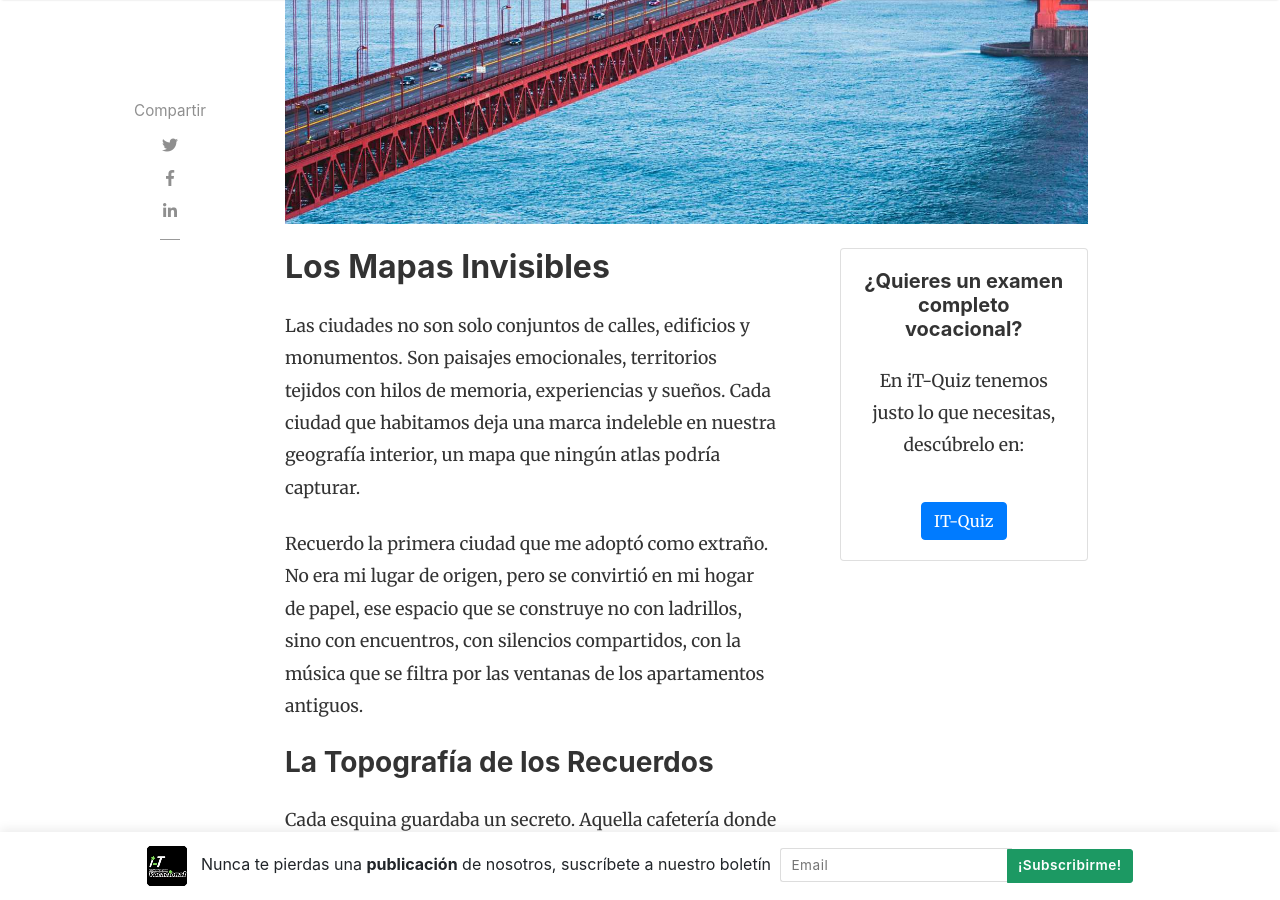
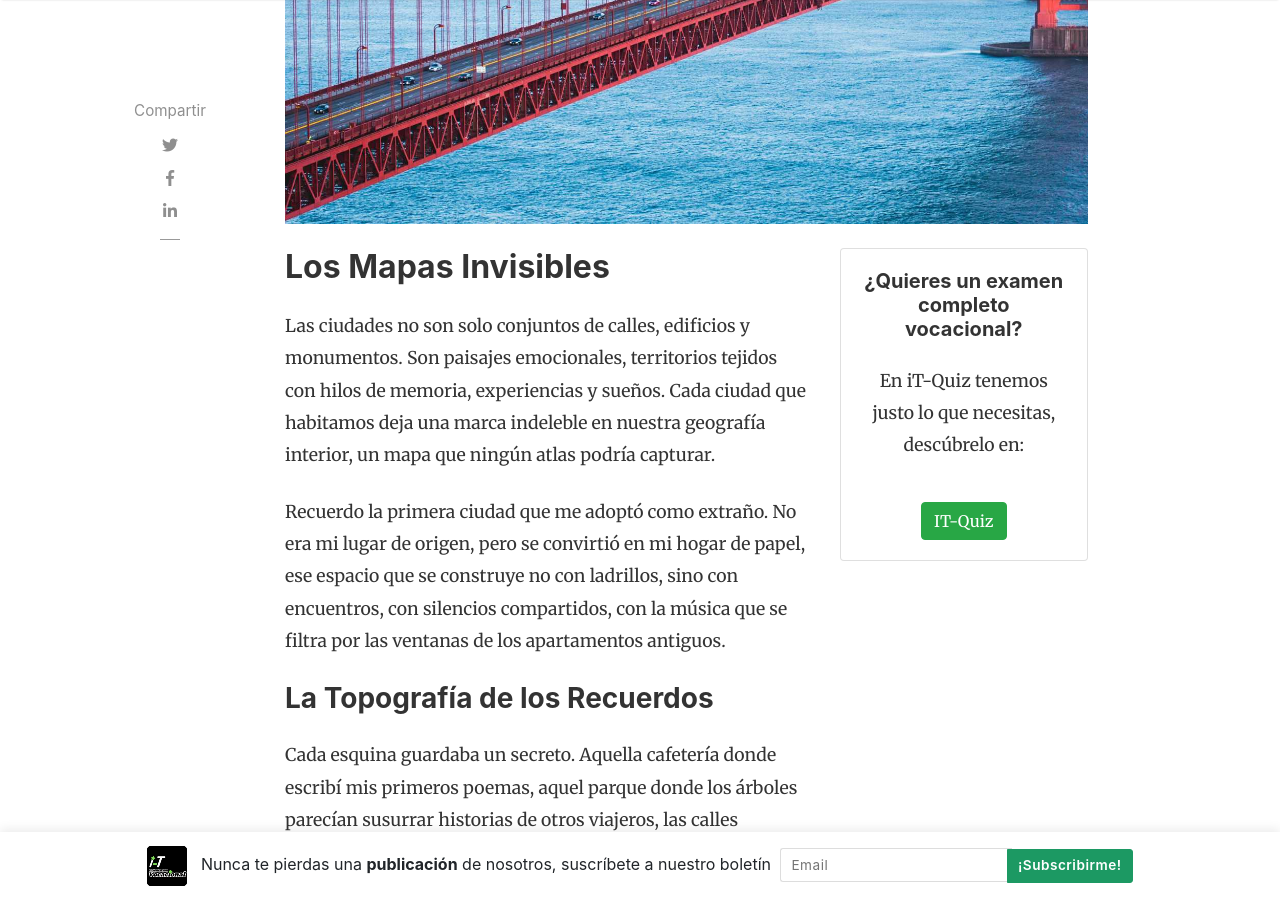
Before and after one commit to idea-tec-dev/it-vocacional-web, a Jekyll site: the page built from _posts/2025-01-28-paper-city.md, in a window 1280 px wide and 900 px high, scrolled down 736 px. Built offline with Jekyll 4.4.1, drawn with Linux system fonts in a browser that asks for light colours; nearby versions of some CDN libraries; comment, search, counter and statistics services are not loaded.

Commit message:
feat: right card

```diff
--- a/_layouts/post.html
+++ b/_layouts/post.html
@@ -74,8 +74,8 @@
                     </div>
                 {% endif %}
                 <!-- End Toc -->
-                <div class="row justify-content-between">
-                    <div class="{% if page.sidebar_content %}col-lg-8 pr-lg-5{% else %}col-lg-12{% endif %}">
+                <div class="row">
+                    <div class="{% if page.sidebar_content %}col-lg-8{% else %}col-lg-12{% endif %} mx-auto">
                         {{ content }}
                     </div>
                     {% if page.sidebar_content %}
@@ -84,7 +84,7 @@
                             <div class="card-body text-center">
                                 <h5>¿Quieres un examen completo vocacional?</h5>
                                 <p>En iT-Quiz tenemos justo lo que necesitas, descúbrelo en:</p>
-                                <a href="https://ideatec-vocacional.vercel.app/" class="btn btn-primary mt-3">IT-Quiz</a>
+                                <a href="https://ideatec-vocacional.vercel.app/" class="btn btn-success mt-3" target="_blank">IT-Quiz</a>
                             </div>
                         </div>
                     </div>
```
